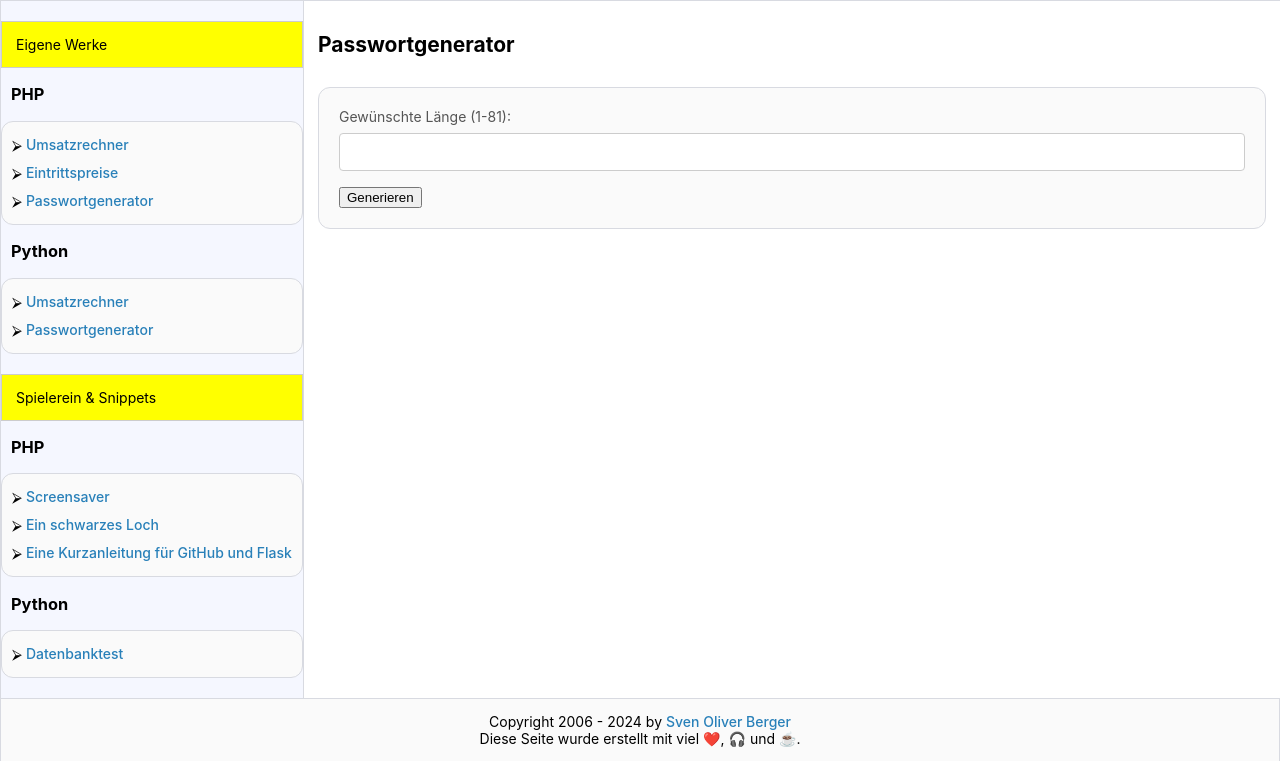
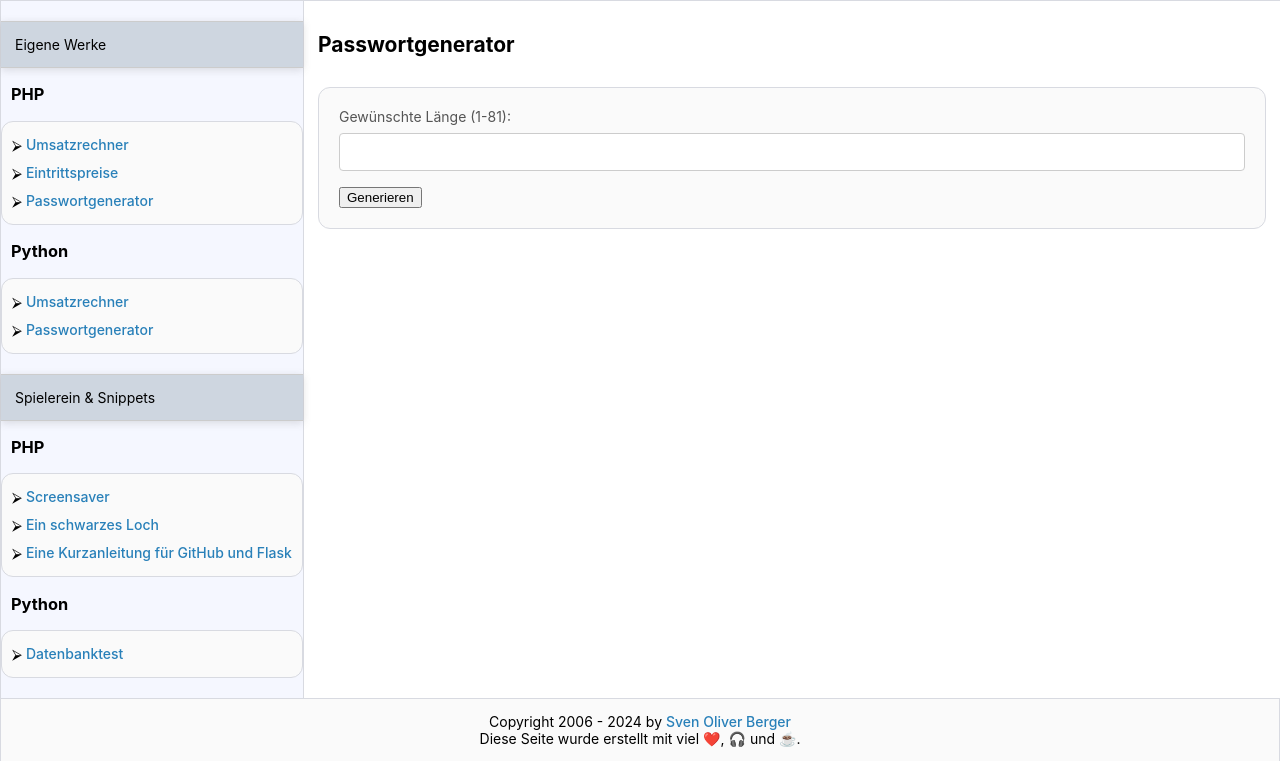
Before and after one commit to sven-berger/codevoyage.de, a Flask app: page /passwortgenerator/ in a window 1280 px wide. Shown: the part 142-903 px from the top of the page. Run offline with Flask 3, Linux system fonts and the light colour scheme.

Commit message:
Update - Style boxCapital

```diff
--- a/python/static/css/style.css
+++ b/python/static/css/style.css
@@ -37,8 +37,11 @@ a, a:hover {
 
 .boxCapital {
     padding: 1em;
-    background: yellow;
-    border: 1px solid #ccc;
+    background: #ced6e0;
+    border-top: 1px solid #ccc;
+    border-bottom: 1px solid #ccc;
+    color: #000;
+    box-shadow: rgba(99, 99, 99, 0.2) 0px 2px 8px 0px;
 }
 
 .sidebarBox-last {
```
